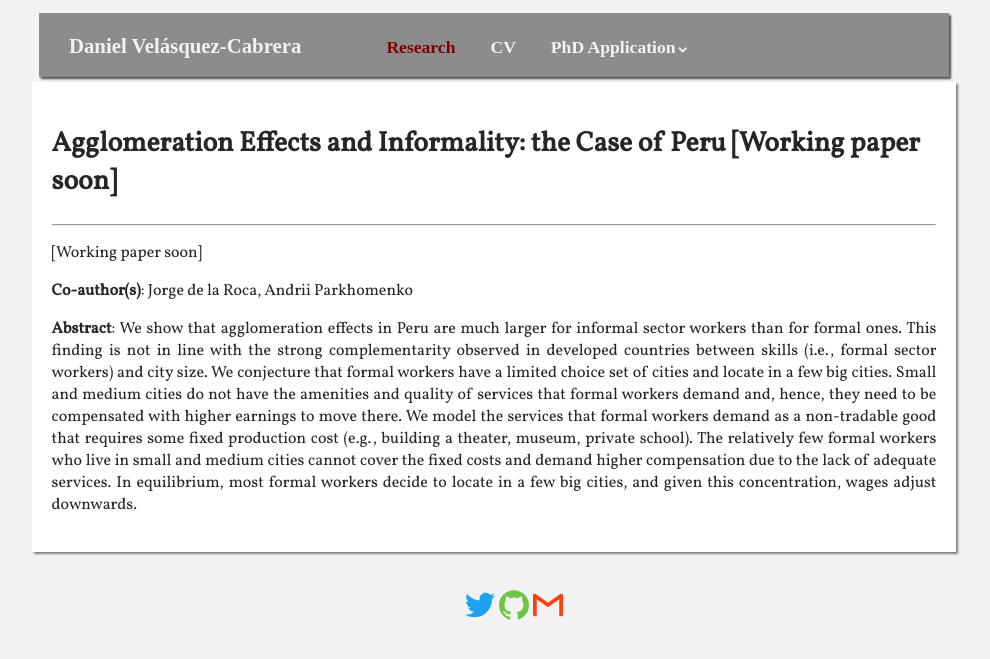
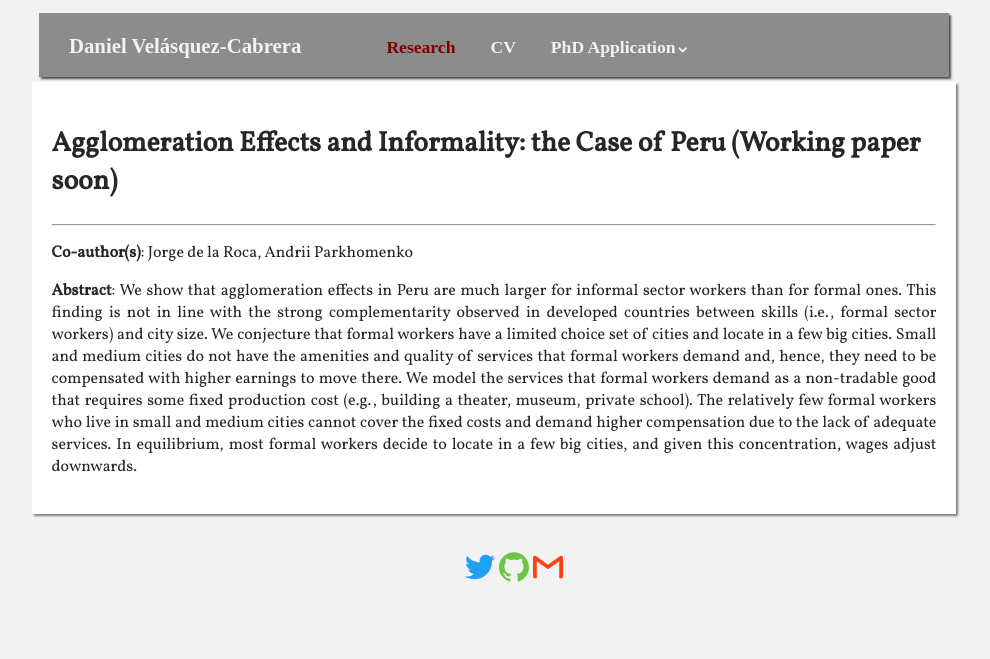
Before and after one commit to dvelasquezc/dvelasquezc.github.io, a Jekyll site: the page built from _research/peurban.md, in a window 1280 px wide. Shown: the top 659 px of the page, without its empty margins (146-1136 px from the left). Built offline with Jekyll 4.4.1, drawn with Linux system fonts in a browser that asks for light colours; some web fonts are replaced.

Commit message:
Update peurban and limagenderurban 2

```diff
--- a/_research/peurban.md
+++ b/_research/peurban.md
@@ -1,5 +1,5 @@
 ---
-title: "Agglomeration Effects and Informality: the Case of Peru [Working paper soon]"
+title: "Agglomeration Effects and Informality: the Case of Peru (Working paper soon)"
 coauthors: Jorge de la Roca, Andrii Parkhomenko
 pubstatus: "mimeo"
 journal: "no"
@@ -11,8 +11,6 @@ funding: "no"
 order_paper: 5
 layout: page
 ---
-<p>[Working paper soon] </p>
-
 <p><b>Co-author(s)</b>: {{ page.coauthors }} </p>
 
 {% if page.presented != 'no' %}
```
